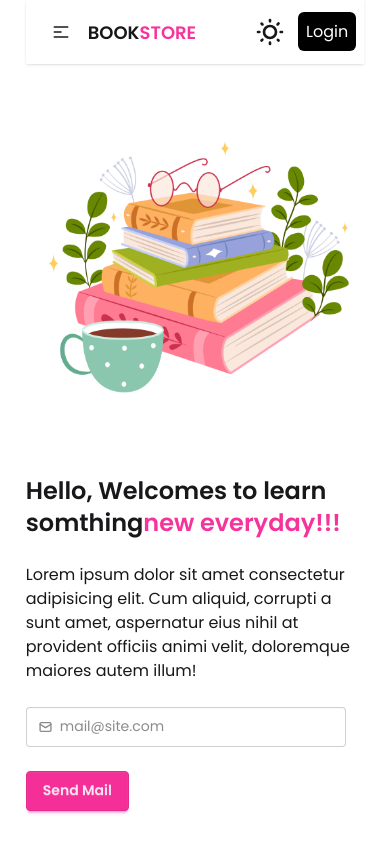
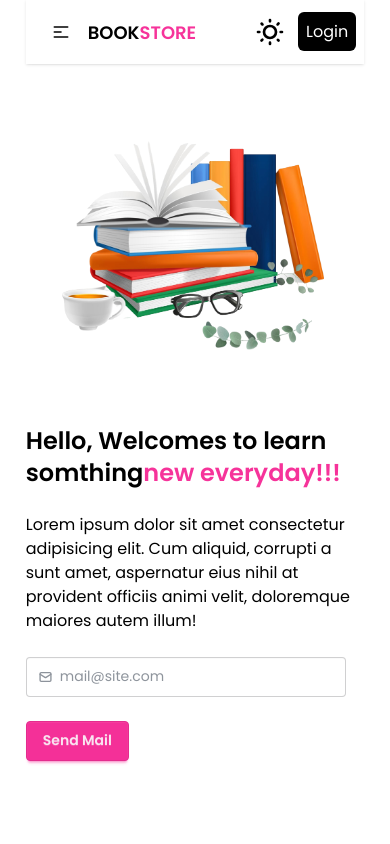
Before and after one commit to akashshukla748972/book_store, a React (Vite) app in the folder frontend/: page / in a window 390 px wide. Shown: the top 844 px of the page. Built offline with nearby package versions, Linux system fonts and the light colour scheme.

Commit message:
add dark and light mode functionality

```diff
--- a/frontend/src/App.jsx
+++ b/frontend/src/App.jsx
@@ -5,7 +5,7 @@ import MainRouting from "./utils/MainRouting";
 
 const App = () => {
   return (
-    <div>
+    <div className="bg-white text-black dark:bg-slate-900 dark:text-gray-50">
       <Navbar />
       <MainRouting />
       <Footer />
--- a/frontend/src/components/Banner.jsx
+++ b/frontend/src/components/Banner.jsx
@@ -1,10 +1,10 @@
 import React from "react";
-import bannerImage from "../../public/banner.jpg";
+import bannerImage from "../../public/banner.png";
 
 const Banner = () => {
   return (
     <>
-      <div className="max-w-[95%] container mx-auto md-px-20 px-4 flex flex-col md:flex-row md:items-center my-10">
+      <div className="max-w-[95%] container mx-auto md-px-20 px-4 flex flex-col md:flex-row md:items-center py-10">
         <div className="md:w-1/2 mt-12 md:mt-32 order-2 md:order-1">
           <div className="space-y-6">
             <h1 className="text-2xl md:text-4xl font-semibold">
@@ -19,7 +19,7 @@ const Banner = () => {
             </p>
 
             <div className="flex flex-col space-y-6">
-              <label className="input validator">
+              <label className="input validator bg-white text-gray-800 border">
                 <svg
                   className="h-[1em] opacity-50"
                   xmlns="http://www.w3.org/2000/svg"
--- a/frontend/src/components/Card.jsx
+++ b/frontend/src/components/Card.jsx
@@ -2,9 +2,9 @@ import React from "react";
 
 const Card = ({ book }) => {
   return (
-    <div className="card bg-base-100 w-full md:w-96 shadow-xl hover:shadow-2xl p-2 hover:scale-105 duration-300 transition-all ease-in-out hover:z-30">
+    <div className="card dark:bg-base-100  w-full md:w-96 shadow-xl hover:shadow-2xl p-2 hover:scale-105 duration-300 transition-all ease-in-out hover:z-30">
       <figure>
-        <img src={book.image_url} alt="Shoes" className="h-52 w-[100%]" />
+        <img src={book.image_url} alt="Shoes" className="h-52 w-[100%] " />
       </figure>
       <div className="card-body">
         <h2 className="card-title">
@@ -18,10 +18,10 @@ const Card = ({ book }) => {
           <span className="text-[11px] text-pink-500 cursor-pointer">More</span>
         </p>
         <div className="card-actions justify-between my-2">
-          <div className="border border-gray-100 text-gray-100 rounded-2xl py-[1px] px-4 hover:border-none hover:bg-pink-500 duration-300 transition-all ease-in-out">
+          <div className="border dark:border-gray-100 dark:text-gray-100 rounded-2xl py-[1px] px-4 hover:border-none hover:bg-pink-500 duration-300 transition-all ease-in-out">
             ${book.price}
           </div>
-          <div className="border border-gray-100 text-gray-100 rounded-2xl py-[1px] px-4 hover:border-none hover:bg-pink-500 duration-300 transition-all ease-in-out">
+          <div className="border dark:border-gray-100 dark:text-gray-100 rounded-2xl py-[1px] px-4 hover:border-none hover:bg-pink-500 duration-300 transition-all ease-in-out">
             Buy Now
           </div>
         </div>
--- a/frontend/src/components/Footer.jsx
+++ b/frontend/src/components/Footer.jsx
@@ -5,7 +5,7 @@ const Footer = () => {
     <>
       <div className="mt-6">
         <hr />
-        <footer className="footer footer-horizontal footer-center text-base-content rounded p-10">
+        <footer className="footer footer-horizontal footer-center text-gray-800 bg-white dark:bg-gray-900 dark:text-gray-100  rounded p-10">
           <nav className="grid grid-flow-col gap-4">
             <a className="link link-hover">About us</a>
             <a className="link link-hover">Contact</a>
--- a/frontend/src/components/Navbar.jsx
+++ b/frontend/src/components/Navbar.jsx
@@ -3,6 +3,22 @@ import { Link } from "react-router-dom";
 
 const Navbar = () => {
   const [sticky, setSticky] = useState(false);
+  const [theme, setTheme] = useState(
+    localStorage.getItem("theme") ? localStorage.getItem("theme") : "light"
+  );
+  const element = document.documentElement;
+
+  useEffect(() => {
+    if (theme === "dark") {
+      element.classList.add("dark");
+      localStorage.setItem("theme", "dark");
+      document.body.classList.add("dark");
+    } else {
+      element.classList.remove("dark");
+      localStorage.setItem("theme", "light");
+      document.body.classList.remove("dark");
+    }
+  }, [theme]);
 
   useEffect(() => {
     const handleScroll = () => {
@@ -38,7 +54,7 @@ const Navbar = () => {
     <div
       className={`max-w-[95%] container mx-auto md-px-20 px-4 fixed top-0 left-0 right-0 z-50 ${
         sticky &&
-        "sticky-navbar shadow-md bg-base-200 duration-300 transition-all ease-in-out"
+        "sticky-navbar shadow-md bg-gray-100 dark:bg-base-200 duration-300 transition-all ease-in-out"
       }`}
     >
       <div className="navbar shadow-sm">
@@ -113,6 +129,7 @@ const Navbar = () => {
 
               {/* sun icon */}
               <svg
+                onClick={() => setTheme(theme === "light" ? "dark" : "light")}
                 className="swap-off h-8 w-8 fill-current"
                 xmlns="http://www.w3.org/2000/svg"
                 viewBox="0 0 24 24"
@@ -122,6 +139,7 @@ const Navbar = () => {
 
               {/* moon icon */}
               <svg
+                onClick={() => setTheme(theme === "dark" ? "light" : "dark")}
                 className="swap-on h-8 w-8 fill-current"
                 xmlns="http://www.w3.org/2000/svg"
                 viewBox="0 0 24 24"
--- a/frontend/src/index.css
+++ b/frontend/src/index.css
@@ -1,6 +1,7 @@
 @import url('https://fonts.googleapis.com/css2?family=Fredoka:wght@300..700&family=Montserrat:ital,wght@0,100..900;1,100..900&family=Open+Sans:ital,wght@0,300..800;1,300..800&family=Poppins:ital,wght@0,100;0,200;0,300;0,400;0,500;0,600;0,700;0,800;0,900;1,100;1,200;1,300;1,400;1,500;1,600;1,700;1,800;1,900&family=Roboto:wght@300;400&display=swap');
 
 @import "tailwindcss";
+@custom-variant dark (&:where(.dark, .dark *));
 @plugin "daisyui";
 
 body{
--- a/frontend/src/main.jsx
+++ b/frontend/src/main.jsx
@@ -6,8 +6,10 @@ import { BrowserRouter } from "react-router-dom";
 
 createRoot(document.getElementById("root")).render(
   <StrictMode>
-    <BrowserRouter>
-      <App />
-    </BrowserRouter>
+    <div className="">
+      <BrowserRouter>
+        <App />
+      </BrowserRouter>
+    </div>
   </StrictMode>
 );
--- a/frontend/src/pages/Course.jsx
+++ b/frontend/src/pages/Course.jsx
@@ -25,7 +25,7 @@ const Course = () => {
   }
   return (
     <>
-      <div className="max-w-[95%] container mx-auto md-px-20 px-4 my-10 space-y-6">
+      <div className="max-w-[95%] container mx-auto md-px-20 px-4 py-10 space-y-6">
         <div className="mt-28 flex flex-col items-center justify-center space-y-6 text-center">
           <h1 className="text-2xl md:text-4xl font-semibold">
             We're delighted to have you{" "}
```
Also changed, not shown: frontend/public/banner.jpg (deleted), frontend/public/banner.png (added).
